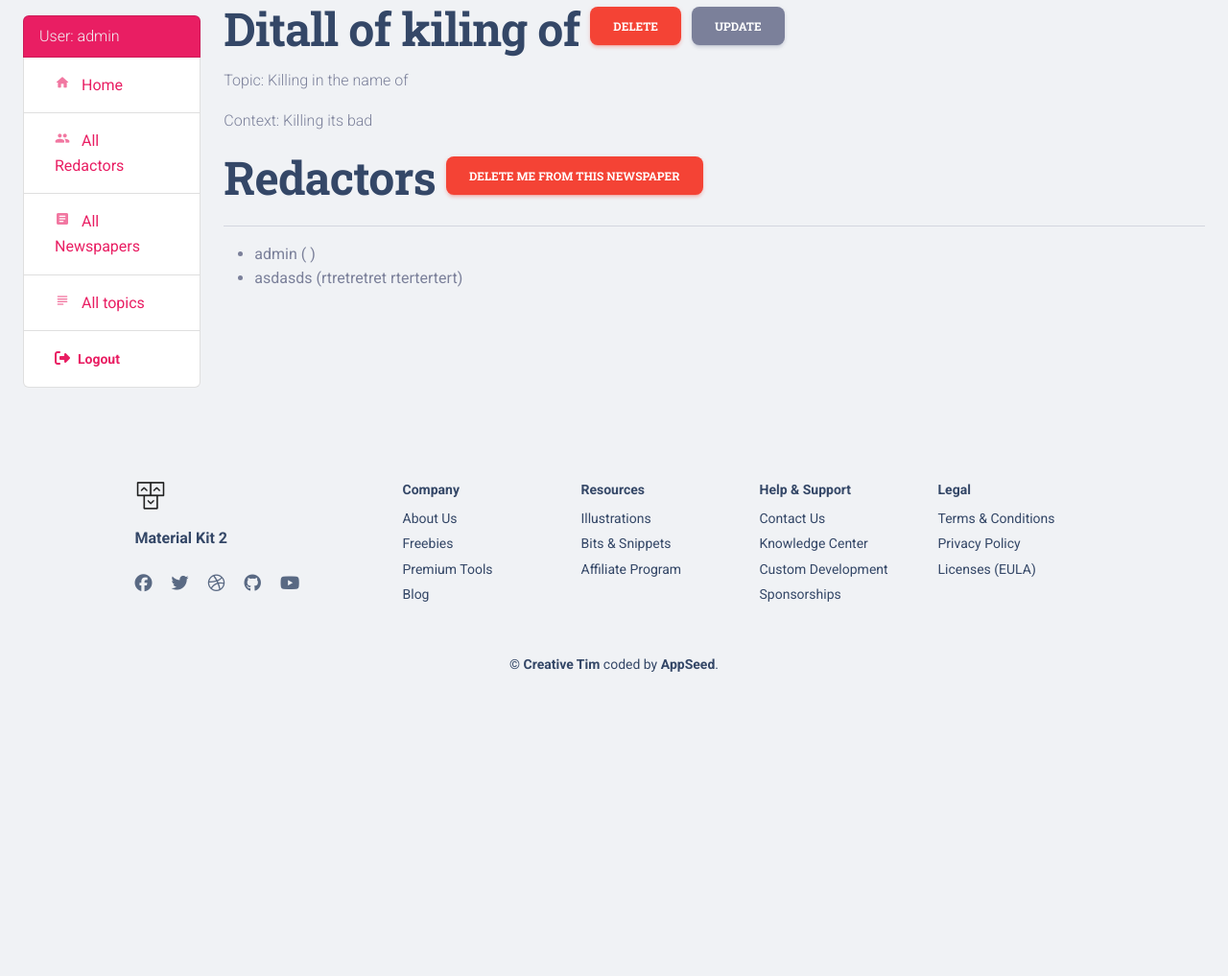
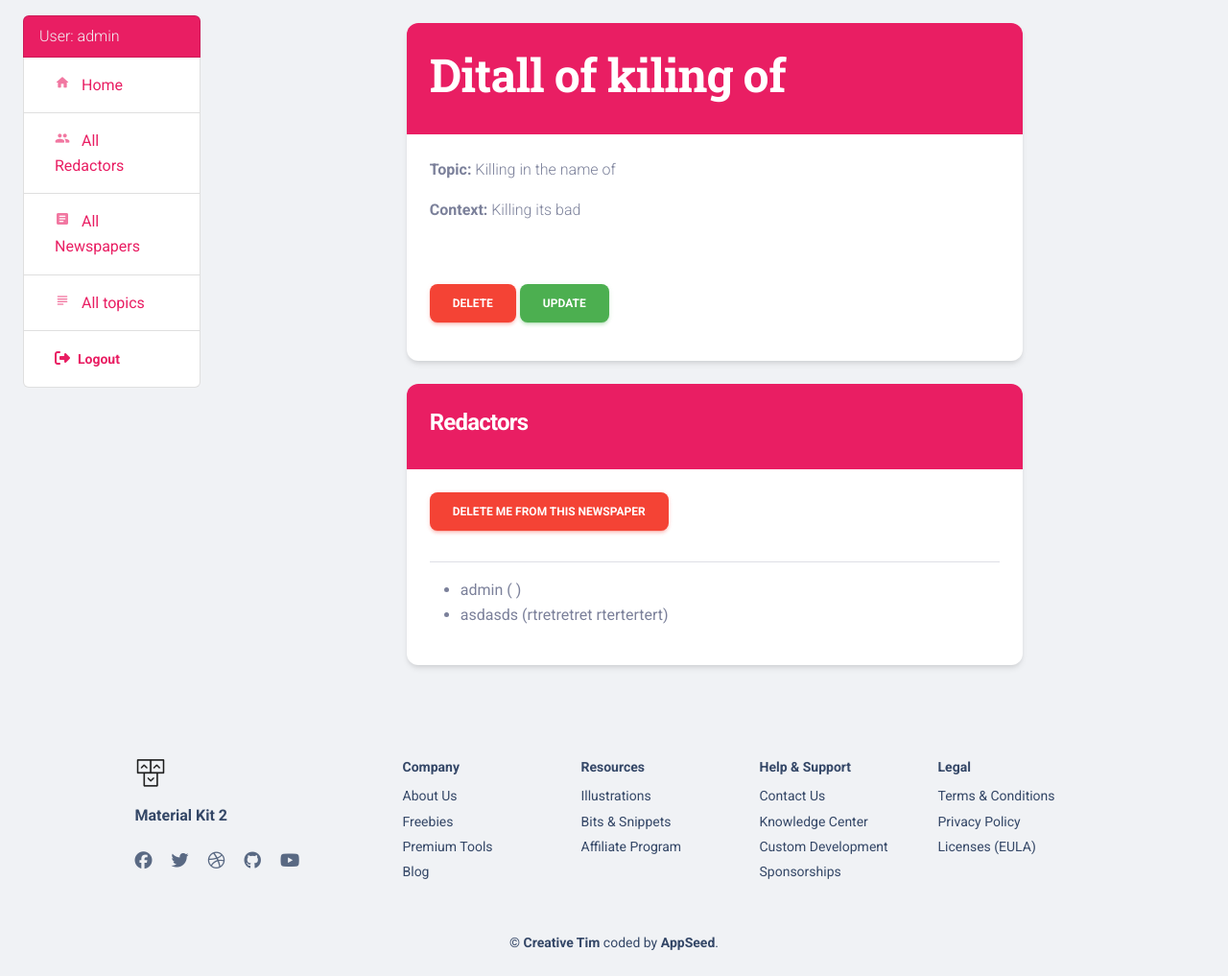
Before and after one commit to MaksNochvai/newspaper-agency, a Django app: page /newspapers/1/ in a window 1280 px wide. Shown: the whole page at 96% size. Before the commit the page ends 700 px from the top, so only its background shows below. Run offline with Django 4.2, Linux system fonts and the light colour scheme; a user stored in the database is signed in; data comes from the database, SQL or seed files in the repository; both versions use the stored data as it was after the commit; some libraries are stand-ins or nearby versions.

Commit message:
Refactor details.html pages

```diff
--- a/templates/agency/newspaper_detail.html
+++ b/templates/agency/newspaper_detail.html
@@ -1,36 +1,49 @@
 {% extends "base-fullscreen.html" %}
 
 {% block content %}
-  <h1>
-    {{ newspaper.title }}
-    <a href="{% url 'agency:newspaper-delete' pk=newspaper.pk %}" class="btn btn-danger link-to-page">
+  <div class="container">
+    <div class="row justify-content-center">
+      <div class="col-lg-8">
+        <div class="card mt-4">
+          <div class="card-header bg-primary text-white">
+            <h1 class="card-title text-white">{{ newspaper.title }}</h1>
+          </div>
+          <div class="card-body">
+            <p><strong>Topic:</strong> {{ newspaper.topic }}</p>
+            <p><strong>Context:</strong> {{ newspaper.context }}</p>
+          </div>
+          <div class="card-footer">
+            <a href="{% url 'agency:newspaper-delete' pk=newspaper.pk %}" class="btn btn-danger mr-2">
               Delete
             </a>
-
-    <a href="{% url 'agency:newspaper-update' pk=newspaper.pk %}" class="btn btn-secondary link-to-page">
+            <a href="{% url 'agency:newspaper-update' pk=newspaper.pk %}" class="btn btn-success">
               Update
             </a>
-  </h1>
-  <p>Topic: {{ newspaper.topic }}</p>
-  <p>Context: {{ newspaper.context }}</p>
-  <h1>
-    Redactors
-
+          </div>
+        </div>
+        <div class="card mt-4">
+          <div class="card-header bg-primary text-white">
+            <h4 class="card-title text-white">Redactors</h4>
+          </div>
+          <div class="card-body">
             {% if newspaper in user.newspapers.all %}
-      <a href="{% url 'agency:toggle-newspaper-assign' pk=newspaper.id %}" class="btn btn-danger link-to-page">
+              <a href="{% url 'agency:toggle-newspaper-assign' pk=newspaper.id %}" class="btn btn-danger mb-3">
                 Delete me from this newspaper
               </a>
             {% else %}
-      <a href="{% url 'agency:toggle-newspaper-assign' pk=newspaper.id %}" class="btn btn-success link-to-page">
+              <a href="{% url 'agency:toggle-newspaper-assign' pk=newspaper.id %}" class="btn btn-success mb-3">
                 Assign me to this newspaper
               </a>
             {% endif %}
-
-  </h1>
             <hr>
             <ul>
               {% for redactor in newspaper.redactors.all %}
                 <li>{{ redactor.username }} ({{ redactor.first_name }} {{ redactor.last_name }})</li>
               {% endfor %}
             </ul>
+          </div>
+        </div>
+      </div>
+    </div>
+  </div>
 {% endblock %}
```
Also changed, not shown: templates/agency/redactor_detail.html (+36 -15 lines), db.sqlite3. Lines whose indentation alone changed are shown as unchanged.
